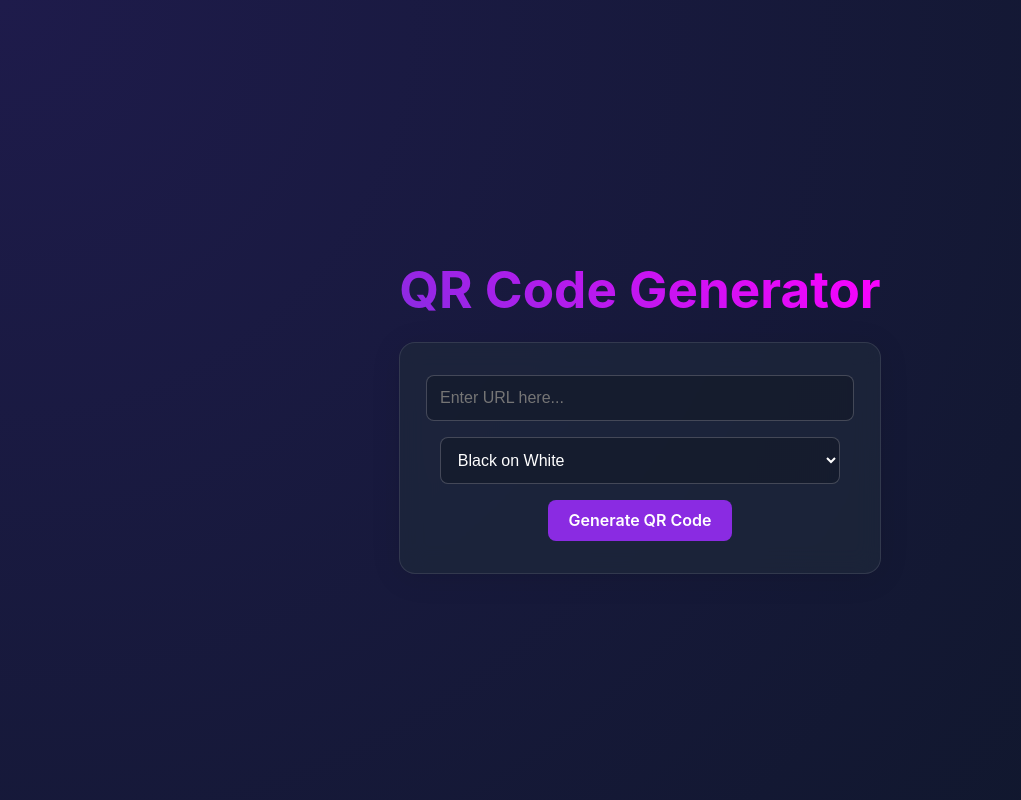
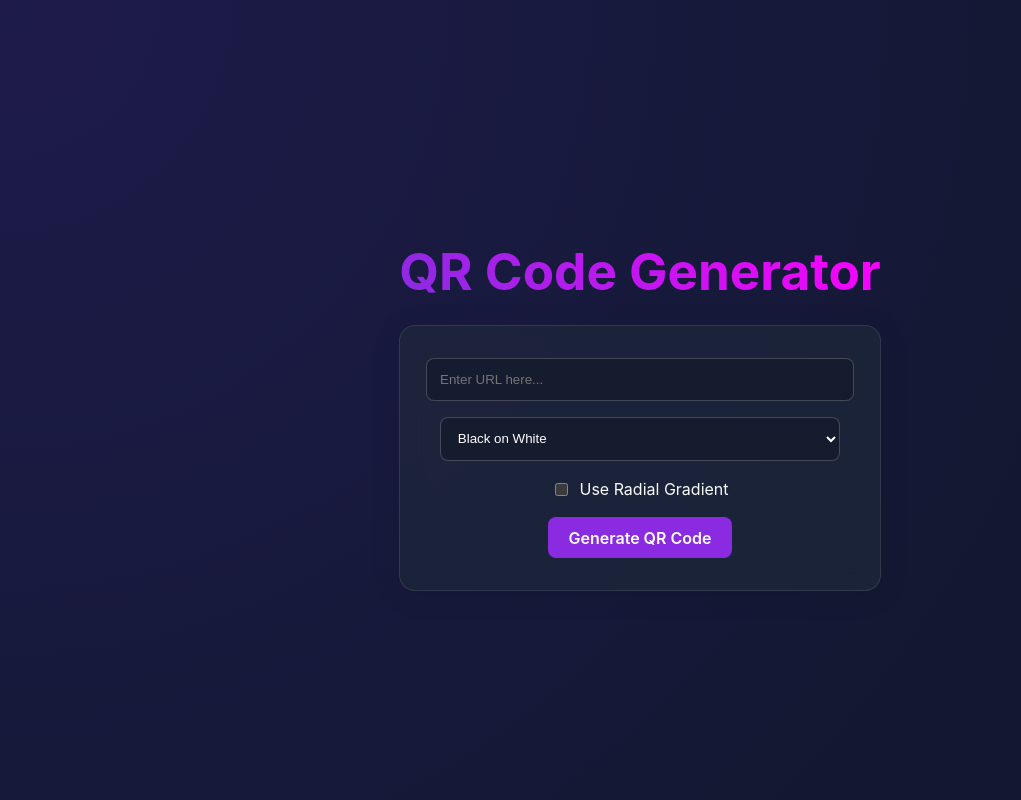
Before and after one commit to Zeelkundariya/QR-Code-Generator, a React app in the folder frontend/: page / in a window 1280 px wide. Shown: the whole page, without its empty margins (0-1021 px from the left). Built offline with nearby package versions, Linux system fonts and the light colour scheme; the HTML template or start-up script is replaced by a standard one.

Commit message:
Push 9: Update frontend to include gradient options

```diff
--- a/frontend/src/App.jsx
+++ b/frontend/src/App.jsx
@@ -12,6 +12,7 @@ const COLOR_PAIRS = {
 function App() {
   const [url, setUrl] = useState('')
   const [color, setColor] = useState("Black on White")
+  const [useGradient, setUseGradient] = useState(false)
   const [qrImage, setQrImage] = useState(null)
   const [loading, setLoading] = useState(false)
 
@@ -19,10 +20,16 @@ function App() {
     if (!url) return;
     setLoading(true);
     try {
+      const selectedColor = COLOR_PAIRS[color];
       const response = await fetch('http://localhost:8000/api/generate', {
         method: 'POST',
         headers: { 'Content-Type': 'application/json' },
-        body: JSON.stringify({ url })
+        body: JSON.stringify({
+          url,
+          fill_color: selectedColor.fill,
+          bg_color: selectedColor.bg,
+          use_gradient: useGradient
+        })
       });
       const data = await response.json();
       if (data.image) setQrImage(data.image);
@@ -43,35 +50,21 @@ function App() {
             placeholder="Enter URL here..."
             value={url}
             onChange={(e) => setUrl(e.target.value)}
-            style={{
-              padding: '0.8rem',
-              width: '100%',
-              maxWidth: '400px',
-              borderRadius: '8px',
-              border: '1px solid rgba(255, 255, 255, 0.2)',
-              background: 'rgba(0,0,0,0.2)',
-              color: 'white',
-              fontSize: '1rem'
-            }}
+            style={{ padding: '0.8rem', width: '100%', maxWidth: '400px', borderRadius: '8px', border: '1px solid rgba(255,255,255,0.2)', background: 'rgba(0,0,0,0.2)', color: 'white' }}
           />
           <select
             value={color}
             onChange={(e) => setColor(e.target.value)}
-            style={{
-              padding: '0.8rem',
-              width: '100%',
-              maxWidth: '400px',
-              borderRadius: '8px',
-              border: '1px solid rgba(255, 255, 255, 0.2)',
-              background: 'rgba(0,0,0,0.2)',
-              color: 'white',
-              fontSize: '1rem'
-            }}
+            style={{ padding: '0.8rem', width: '100%', maxWidth: '400px', borderRadius: '8px', border: '1px solid rgba(255,255,255,0.2)', background: 'rgba(0,0,0,0.2)', color: 'white' }}
           >
             {Object.keys(COLOR_PAIRS).map(name => (
               <option key={name} value={name}>{name}</option>
             ))}
           </select>
+          <label style={{ display: 'flex', alignItems: 'center', gap: '0.5rem', cursor: 'pointer' }}>
+            <input type="checkbox" checked={useGradient} onChange={(e) => setUseGradient(e.target.checked)} />
+            Use Radial Gradient
+          </label>
           <button onClick={handleGenerate} disabled={loading}>
             {loading ? 'Generating...' : 'Generate QR Code'}
           </button>
```
